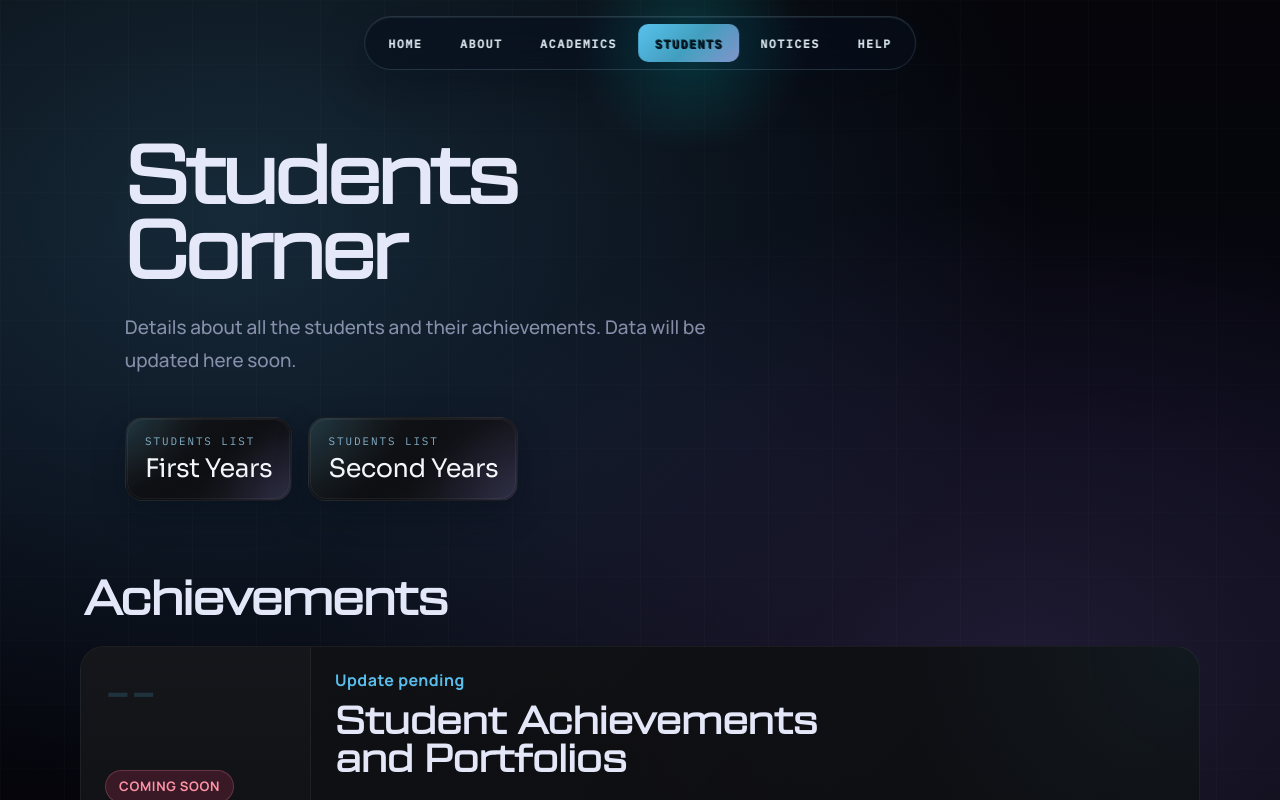
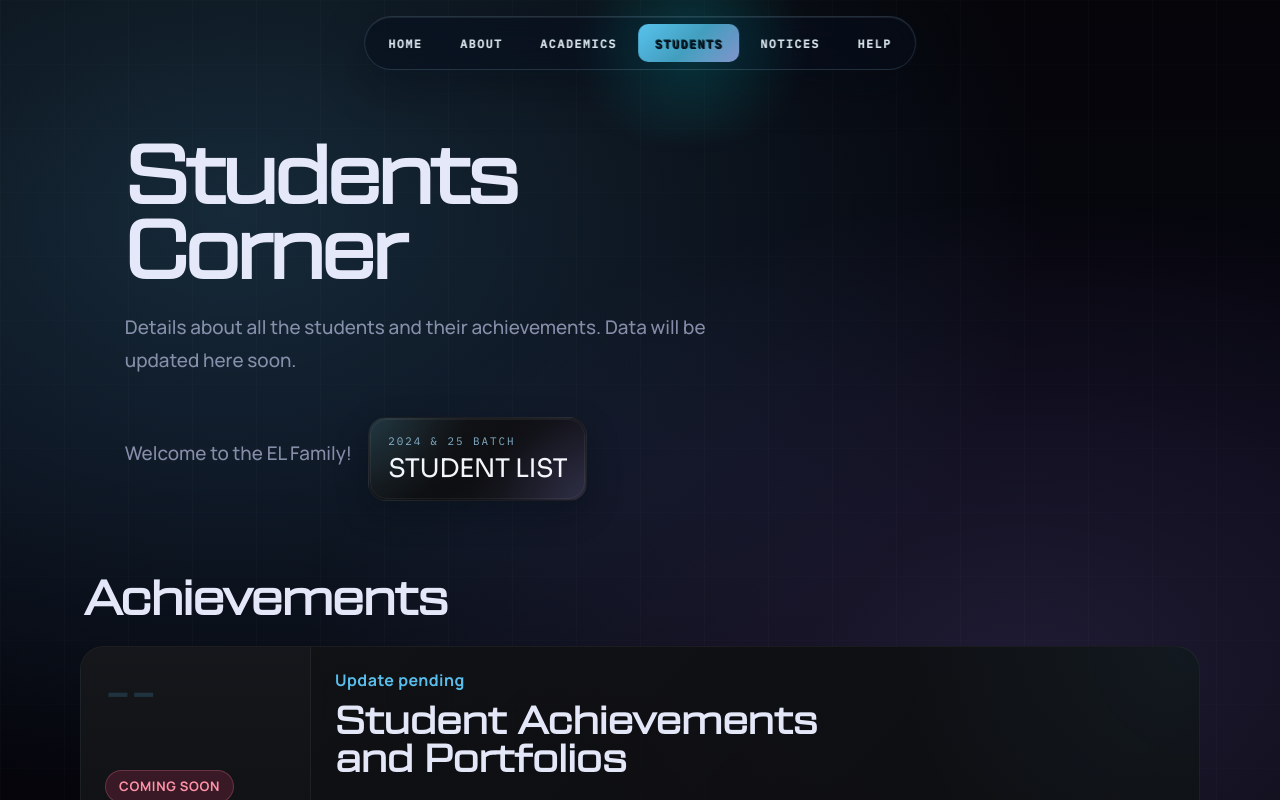
Before and after one commit to rohankishore/elweb, a React (Vite) app: page /students in a window 1280 px wide. Shown: the top 800 px of the page. Built offline with nearby package versions, Linux system fonts and the light colour scheme.

Commit message:
feat: add StudentsPage component to display student achievements and batch information

```diff
--- a/src/component/StudentsPage.jsx
+++ b/src/component/StudentsPage.jsx
@@ -11,13 +11,12 @@ export default function StudentsPage() {
             Details about all the students and their achievements. Data will be updated here soon.
           </p>
           <div className="resource-badges" style={{ marginTop: "2.5rem", display: 'flex', gap: '1rem', flexWrap: 'wrap' }}>
+            <p className="notices-page-hero__subtitle">
+              Welcome to the EL Family!
+            </p>
             <Link to="#" className="resource-badge">
-              <span className="badge-indicator">STUDENTS LIST</span>
-              <span className="badge-value">First Years</span>
-            </Link>
-            <Link to="#" className="resource-badge">
-              <span className="badge-indicator">STUDENTS LIST</span>
-              <span className="badge-value">Second Years</span>
+              <span className="badge-indicator">2024 & 25 Batch</span>
+              <span className="badge-value">STUDENT LIST</span>
             </Link>
           </div>
         </div>
```
